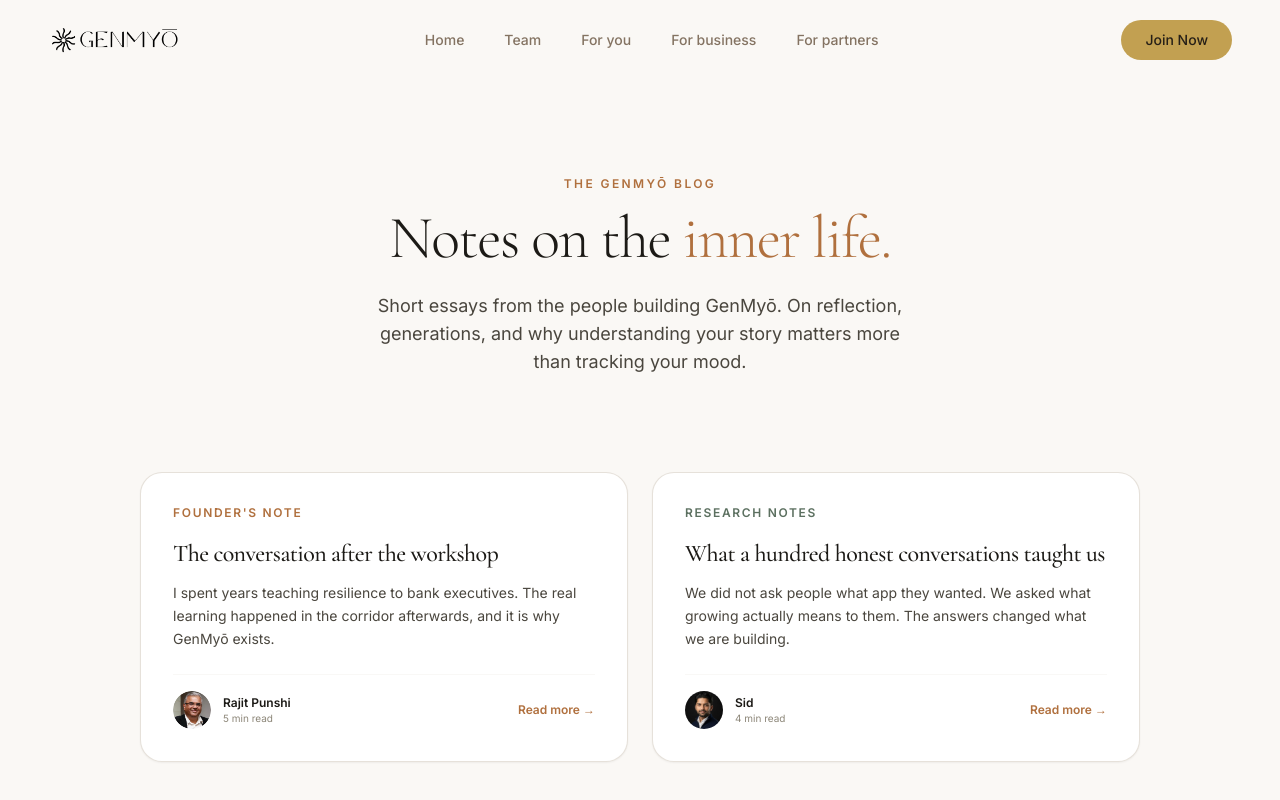
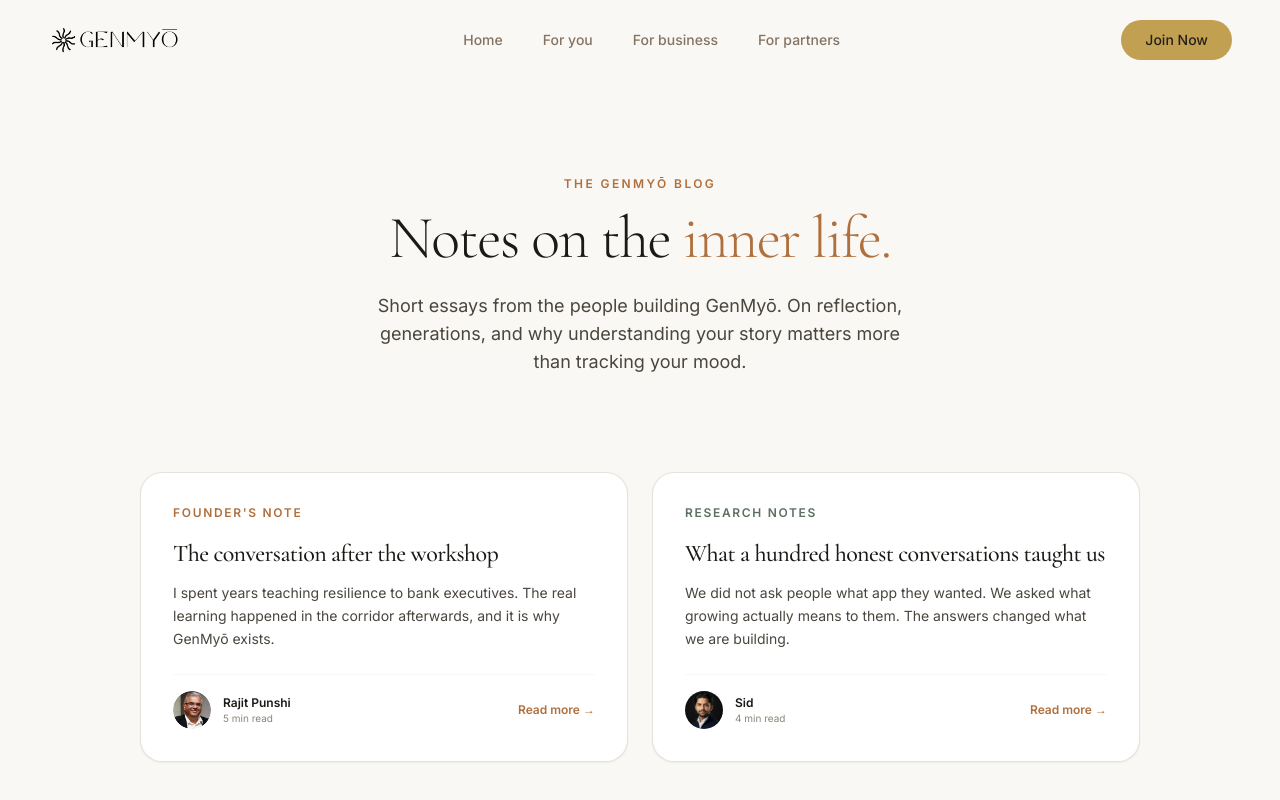
Before and after one commit to DeepakSxn/Genmyo, a React (Vite) app: page /blog in a window 1280 px wide. Shown: the top 800 px of the page. Built offline with nearby package versions, Linux system fonts and the light colour scheme; the HTML template or start-up script is replaced by a standard one.

Commit message:
navbar minot

```diff
--- a/src/components/Navigation.tsx
+++ b/src/components/Navigation.tsx
@@ -25,7 +25,6 @@
 
   const links = [
     { href: "/", label: "Home" },
-    { href: "/team", label: "Team" },
   ];
 
   const sectionLinks = [
```
